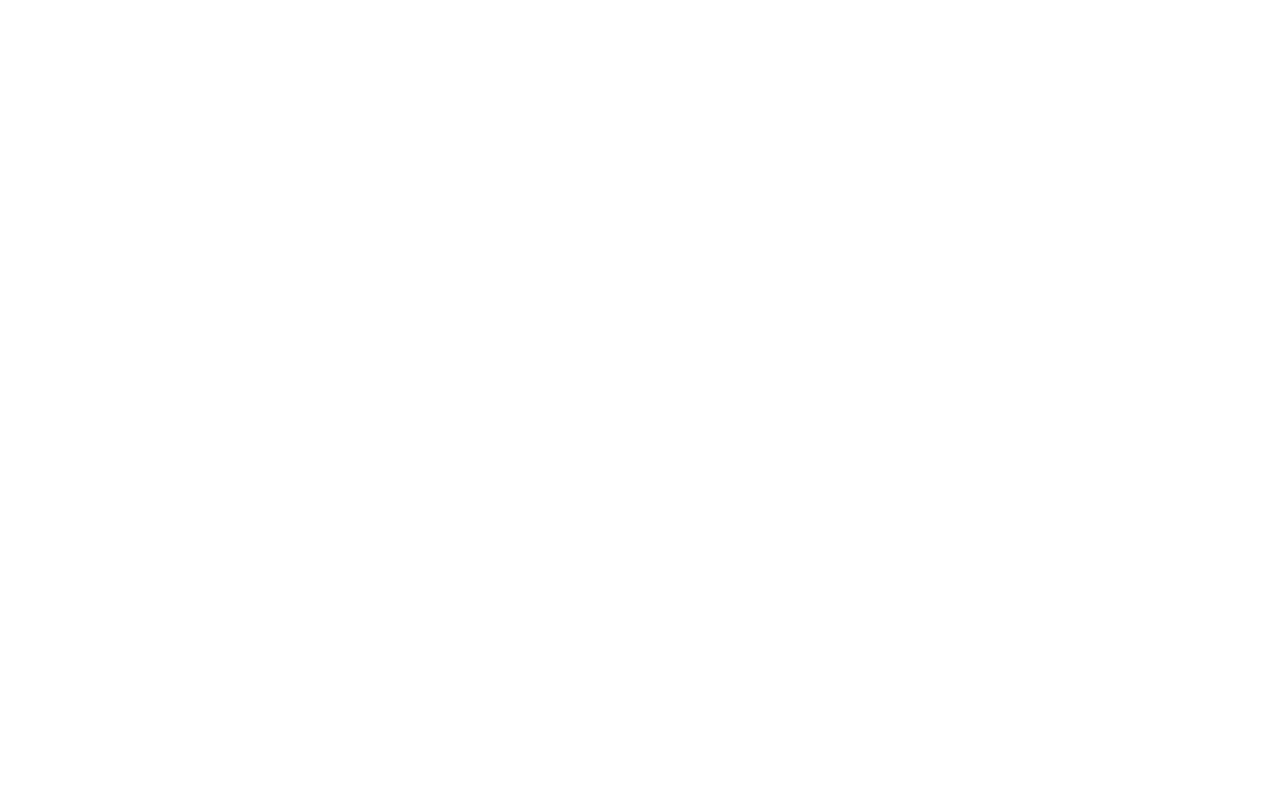
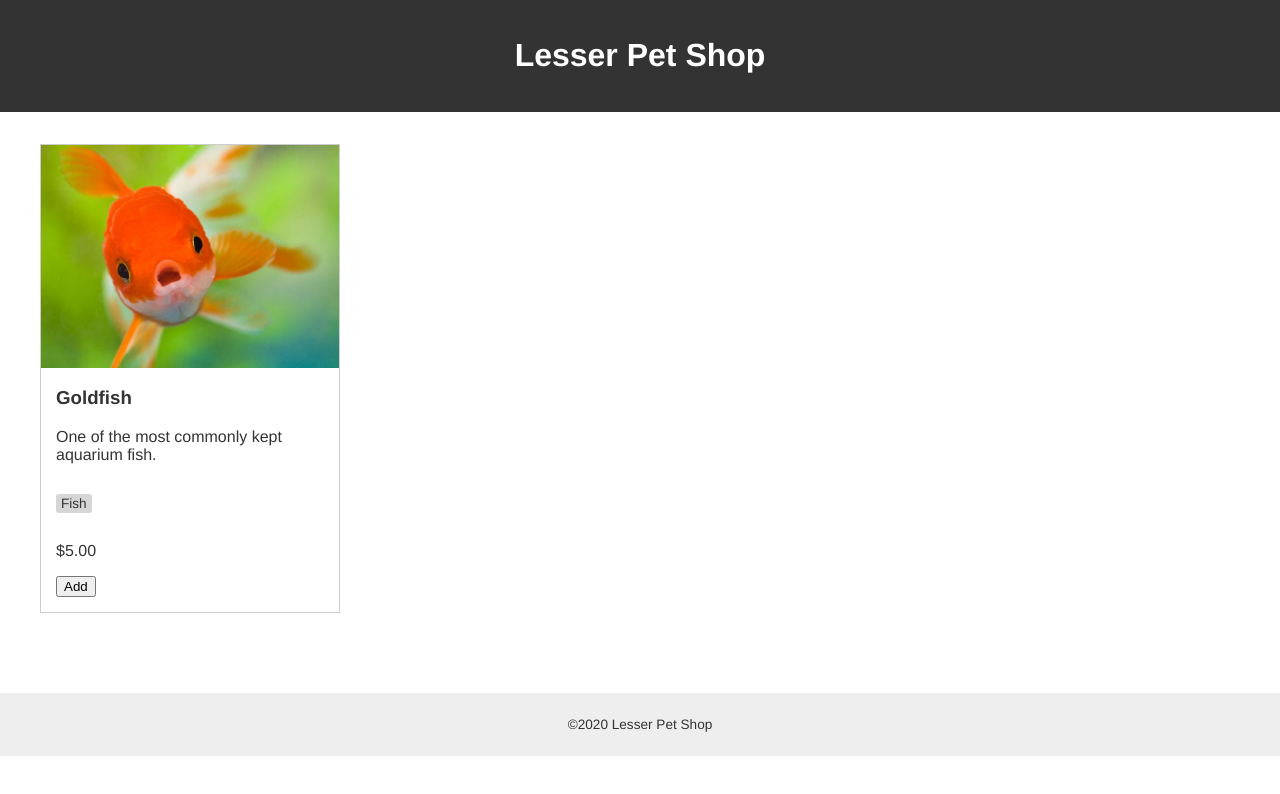
Before and after one commit to nathanmartel/storefront, a plain HTML site: page products/index.html in a window 1280 px wide. Drawn offline with Linux system fonts and the light colour scheme.

Commit message:
Added static item and display

```diff
--- a/common/main.css
+++ b/common/main.css
@@ -0,0 +1,42 @@
+/* main.css */
+
+* { box-sizing: border-box; }
+
+body {
+    margin: 0;
+    font-family: Helvetica, Arial, sans-serif;
+    color: #333;
+}
+
+header {
+    display: block;
+    padding: 1rem;
+    width: 100%;
+    position: relative;
+    top: 0px;
+    text-align: center;
+    background: #333;
+    color: white;
+}
+
+footer {
+    margin: 0;
+    padding: 1.5rem;
+    width: 100%;
+    position: relative;
+    bottom: 0px;
+    margin-top: 5rem;
+    text-align: center;
+    font-size: .85rem;
+    background: #eee;
+}
+
+#main-content {
+    position: relative;
+    margin-top: 2rem;
+}
+
+h2.splash {
+    text-align: center;
+    top:5rem;
+}
--- a/common/products.css
+++ b/common/products.css
@@ -0,0 +1,29 @@
+/* products.css */
+
+/* Convert this to Flex */
+li.pet-listing {
+    list-style-type: none;
+    border: 1px solid #ccc;
+    width: 300px;
+}
+
+.pet-listing .text-container {
+    padding: 15px;
+}
+
+.pet-listing .text-container > h3 {
+    margin-top: 0;
+}
+
+.pet-listing .text-container .category {
+    font-size: .85rem;
+    background-color: #d6d6d6;
+    display: inline-block;
+    padding: 2px 5px;
+    border-radius: 3px;
+    color: #333;
+}
+
+li img {
+    width: 100%;
+}
--- a/products/index.html
+++ b/products/index.html
@@ -7,10 +7,35 @@
     <meta http-equiv="X-UA-Compatible" content="ie=edge">
     <link rel="stylesheet" href="../common/main.css">
     <link rel="stylesheet" href="../common/products.css">
-    <title>Document</title>
+    <title>Lesser Pet Shop</title>
 </head>
 
 <body>
+    <header>
+        <h1>Lesser Pet Shop</h1>
+    </header>
+    <main>
+        <div id="main-content">
+            <ul id="store-content">
+                <li class="pet-listing">
+                    <div class="image-container">
+                        <img src="../assets/goldfish.jpg" alt="A goldfish photo." />
+                    </div>
+                    <div class="text-container">
+                        <h3>Goldfish</h3>
+                        <p class="description">One of the most commonly kept aquarium fish.</p>
+                        <p class="category">Fish</p>
+                        <p class="price">$5.00</p>
+                        <button value="goldfish">Add</button>
+                    </div>
+                </li>
+            </ul>
+        </div>
+    </main>
+    <footer>
+        &copy;2020 Lesser Pet Shop
+    </footer>
+    <script type="module" src="./src/app.js"></script>
 
     <script type="module" src="../src/app.js"></script>
 </body>
```
Also changed, not shown: index.html (+12 -2 lines), assets/garter-snake.jpg (added), assets/goldfish.jpg (added), src/pets.js (added).
